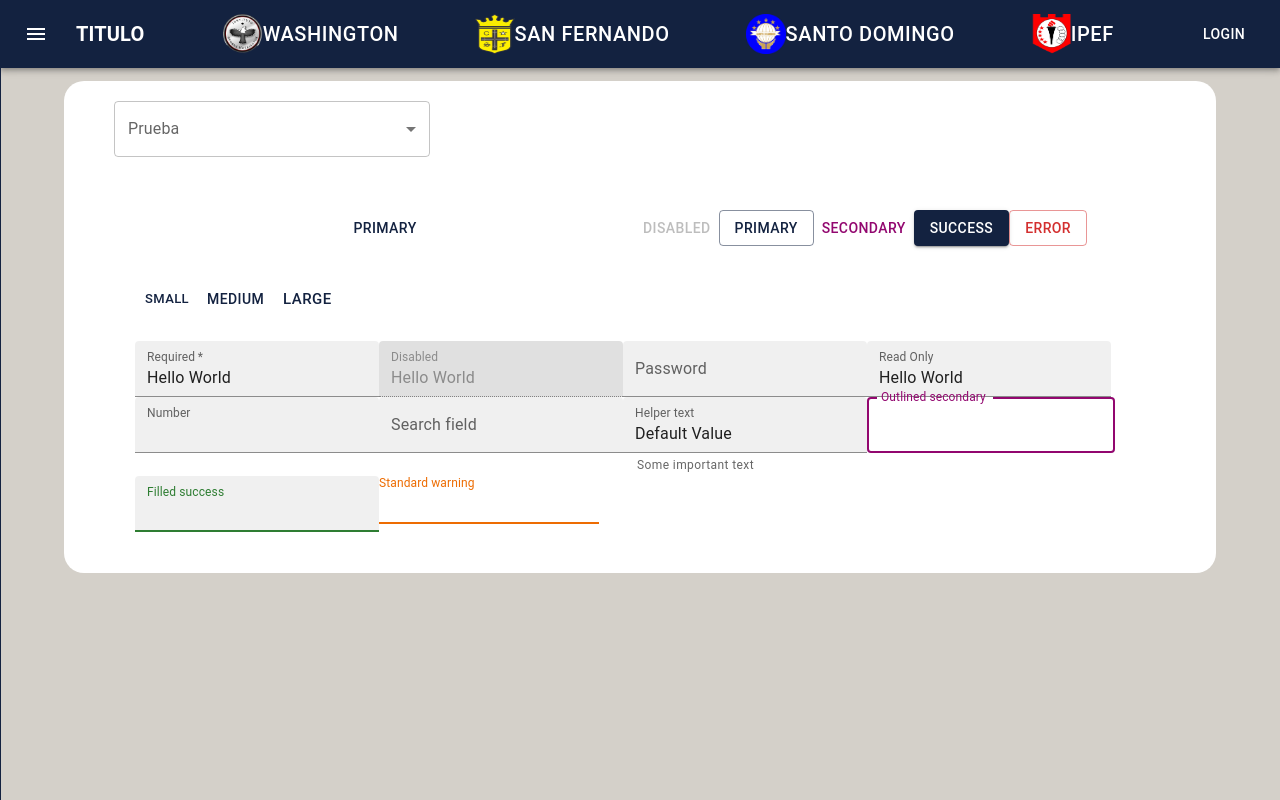
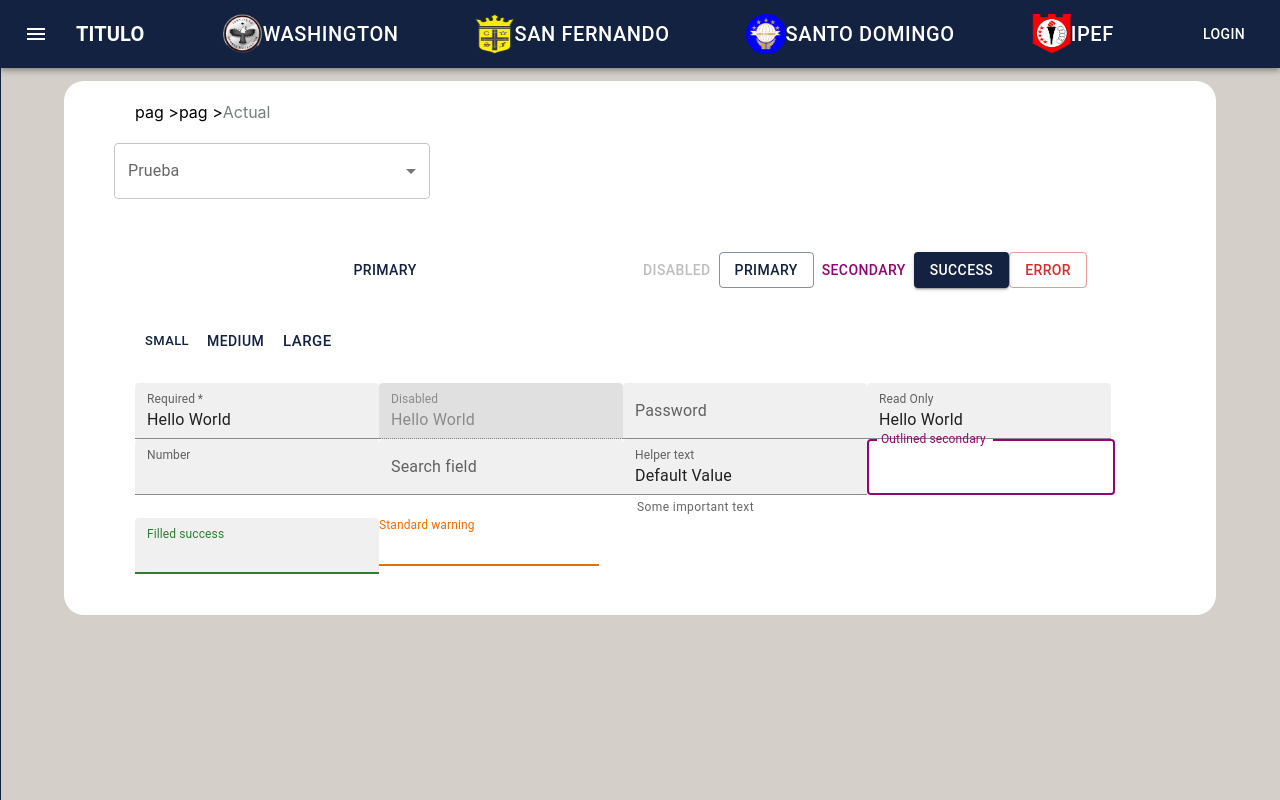
Before and after one commit to exequiel381/componentsFront, a React (Create React App) app: page /prueba in a window 1280 px wide. Built offline with nearby package versions, Linux system fonts and the light colour scheme.

Commit message:
breadcump

```diff
--- a/src/App.js
+++ b/src/App.js
@@ -14,6 +14,7 @@ import Theme from "./temaConfig";
 import { useState } from "react";
 import { pagesForNav, rightButtons, pagesForSide } from "./ColectionsExports";
 
+export const rootPath = "/";
 function App() {
   const [loged, setLoged] = useState(false);
   const settings = loged ? ["Dashboard", "Logout"] : ["Register"];
--- /dev/null
+++ b/src/components/BreadCrumb/BreadCrumb.css
@@ -0,0 +1,15 @@
+.contenedor{
+    display: flex;
+}
+.Links{
+    text-decoration: none;
+    color: black;
+}
+
+.Links:hover{
+    text-decoration: underline;
+}
+
+.Actual{
+    color: rgb(119, 126, 126);
+}
--- a/src/components/BreadCrumb/BreadCrump.js
+++ b/src/components/BreadCrumb/BreadCrump.js
@@ -1,22 +1,27 @@
 import React from "react";
 import { Link } from "react-router-dom";
 import { rootPath } from "../../App";
+import "./BreadCrumb.css";
 
-const SDDSBreadCrumb = (props) => {
+const BreadCrumb = (props) => {
   return (
-    <div className="sdds-breadcrumb">
+    <div className="contenedor">
       {props.routes?.map((route, index) => {
         return (
-          <div key={index} className="sdds-breadcrumb-item">
-            <Link to={rootPath + route.path}>{route.title}</Link>
+          <div key={index}>
+            <Link to={rootPath + route.path} className="Links">
+              {route.title + " > "}
+            </Link>
           </div>
         );
       })}
-      <div className="sdds-breadcrumb-item sdds-breadcrumb-item-current">
-        <a aria-current="page">{props.currentRoute}</a>
+      <div>
+        <a className="Actual" aria-current="page">
+          {props.currentRoute}
+        </a>
       </div>
     </div>
   );
 };
 
-export default SDDSBreadCrumb;
+export default BreadCrumb;
--- a/src/components/Container/Container.js
+++ b/src/components/Container/Container.js
@@ -10,7 +10,7 @@ const Container = (props) => {
         marginLeft: props.marginLeft ? props.marginLeft : "",
         marginRight: props.marginRight ? props.marginRight : "",
         marginBottom: props.marginBottom ? props.marginBottom : "",
-        paddingTop: props.paddingTop ? props.paddingTop : "20px",
+        paddingTop: props.paddingTop ? props.paddingTop : "",
         paddingBottom: props.paddingBottom ? props.paddingBottom : "20px",
         paddingLeft: props.paddingLeft ? props.paddingLeft : "50px",
         paddingRight: props.paddingRight ? props.paddingRight : "50px",
--- a/src/pages/prueba.js
+++ b/src/pages/prueba.js
@@ -3,6 +3,7 @@ import Container from "../components/Container/Container";
 import DropDown from "../components/Dropdown/Dropdown";
 import Button from "@mui/material/Button";
 import TextField from "@mui/material/TextField";
+import BreadCrumb from "../components/BreadCrumb/BreadCrump";
 
 const valuesDrop = [
   {
@@ -26,6 +27,16 @@ const styles = (theme) => ({
 
 const Prueba = () => {
   const [value, setValue] = React.useState("");
+  const routes = [
+    {
+      path: "/pag",
+      title: "pag",
+    },
+    {
+      path: "/pag",
+      title: "pag",
+    },
+  ];
 
   React.useEffect(() => {
     console.log(value);
@@ -33,6 +44,10 @@ const Prueba = () => {
 
   return (
     <Container>
+      <div name="BreadCrumb" style={{ margin: "2%" }}>
+        <BreadCrumb currentRoute="Actual" routes={routes}></BreadCrumb>
+      </div>
+      <div name="Dropdown">
         <DropDown
           items={valuesDrop}
           value={value}
@@ -41,7 +56,8 @@ const Prueba = () => {
           width="30%"
           NameId="idPrueba"
         ></DropDown>
-      <div style={{ margin: "2%" }}>
+      </div>
+      <div name="Buttons" style={{ margin: "2%" }}>
         <Button
           sx={{ width: "500px", height: "100px" }}
           onClick={() => {
@@ -63,7 +79,7 @@ const Prueba = () => {
         <Button size="medium">Medium</Button>
         <Button size="large">Large</Button>
       </div>
-      <div style={{ margin: "2%" }}>
+      <div name="TextFields" style={{ margin: "2%" }}>
         <TextField
           required
           id="filled-required"
```
Lines whose indentation alone changed are shown as unchanged.
